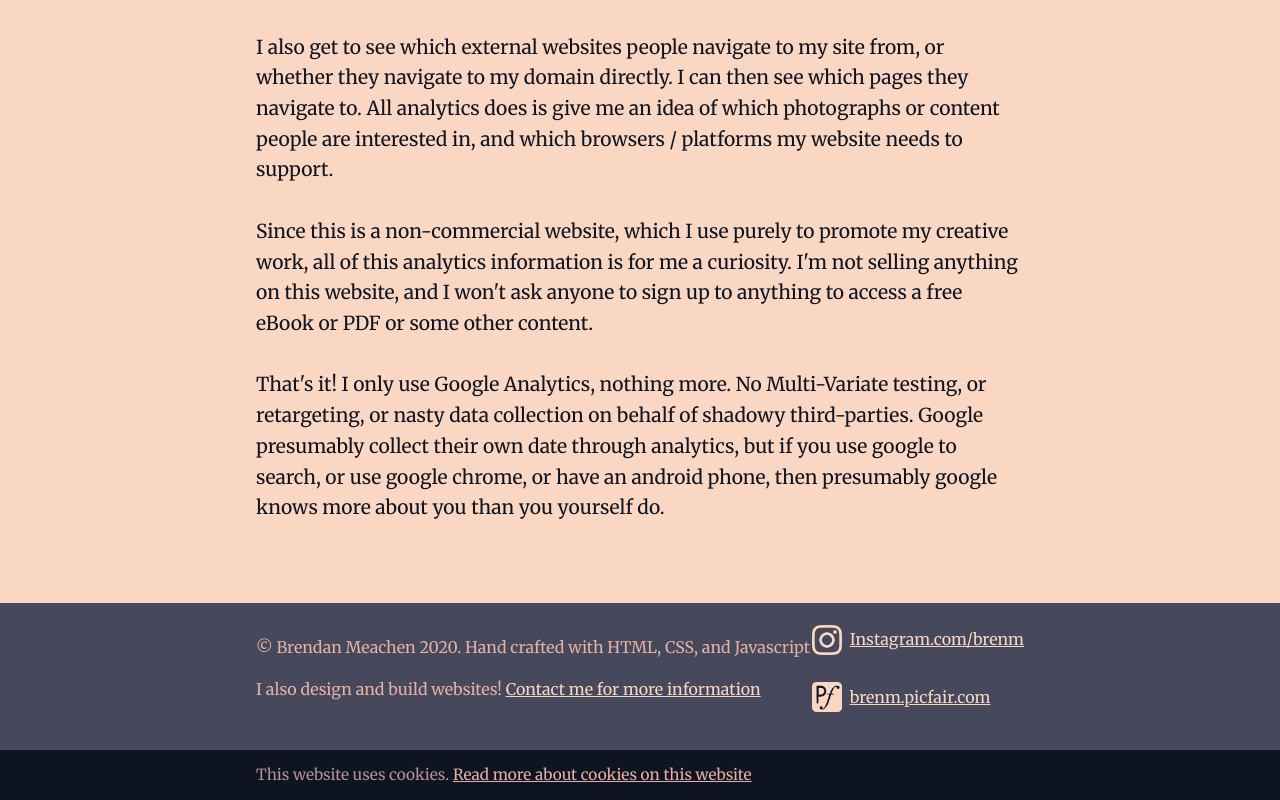
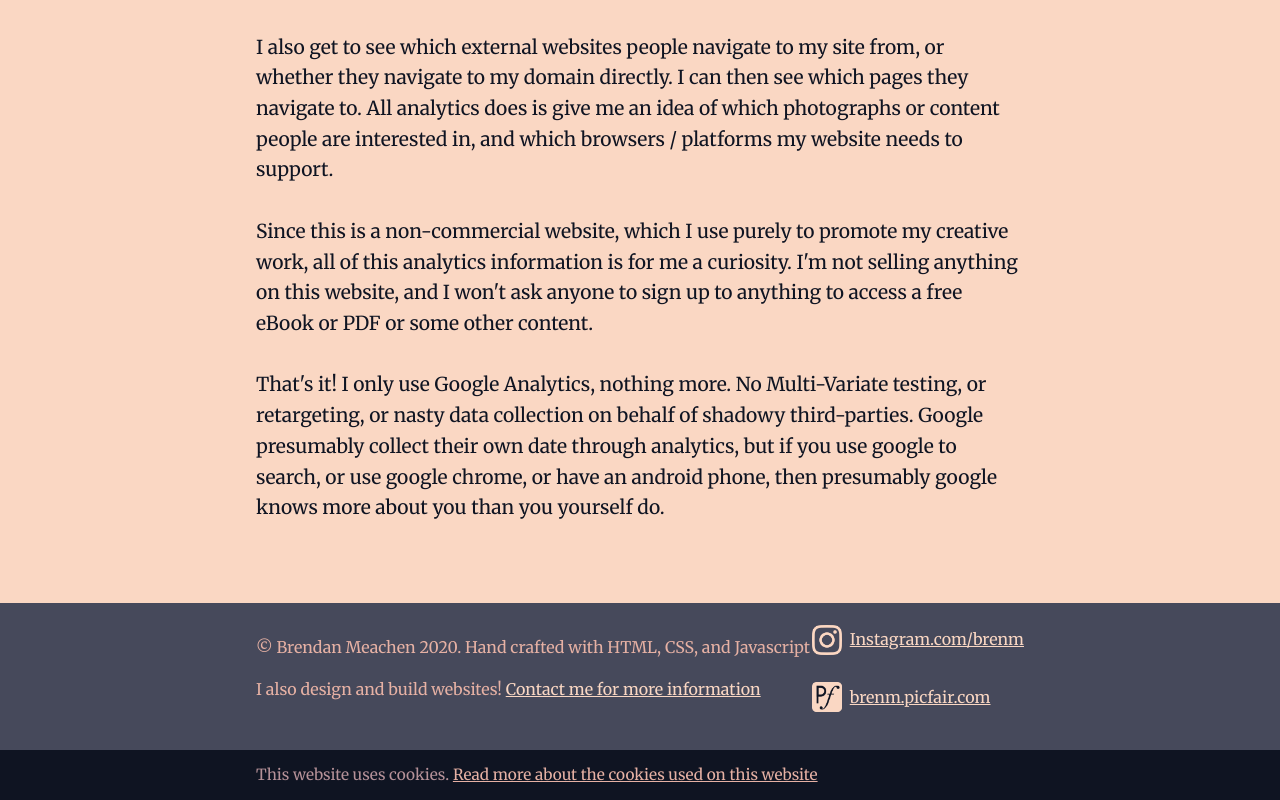
Before and after one commit to theopposablethumb/photography, a React (Create React App) app: page /cookies in a window 1280 px wide. Shown: the part 331-1131 px from the top of the page. Built offline with nearby package versions, Linux system fonts and the light colour scheme.

Commit message:
Content update. Also small bug with my date formatting
Somehow I forgot Saturdays exist. How did this happen? Saturdays are the best days!

```diff
--- a/src/components/blog/BlogList.js
+++ b/src/components/blog/BlogList.js
@@ -11,7 +11,7 @@ class Blog extends React.Component {
 
     formatDate(postDate) {
         const months = ['January', 'February', 'March', 'April', 'May', 'June', 'July', 'August', 'September', 'October', 'November', 'December'];
-        const days = ['Sunday', 'Monday', 'Tuesday', 'Wednesday', 'Thursday', 'Friday'];
+        const days = ['Sunday', 'Monday', 'Tuesday', 'Wednesday', 'Thursday', 'Friday', 'Saturday'];
 
         const date = new Date(postDate.replace(/-/g, '/'));
         const year = date.getFullYear();
--- a/src/components/static/Footer.js
+++ b/src/components/static/Footer.js
@@ -14,7 +14,7 @@ const Footer = () => {
                     <li className="pf"> <a href="https://brenm.picfair.com">brenm.picfair.com</a></li>
                 </ul>
             </footer>
-            <div className="cookie"><p>This website uses cookies. <Link to='/cookies'>Read more about cookies on this website</Link></p></div>
+            <div className="cookie"><p>This website uses cookies. <Link to='/cookies'>Read more about the cookies used on this website</Link></p></div>
         </>
     )
 }
--- a/src/components/static/Intro.js
+++ b/src/components/static/Intro.js
@@ -10,7 +10,7 @@ const Intro = () => {
 				<p>My name is Brendan and I am a photographer who enjoys world travel, meeting new people, and discovering new experiences.</p>
 				<p>Photography is my way of telling stories, and sharing not only how a place looks but also how it feels. I shoot digitally and use purely prime lenses, as I like the creative opportunities the constraints of a fixed focal length provides me. All of my photos are processed in Adobe Lightroom. With my editing I attempt to evoke the moods and emotions of a scene rather than simply just how it looks.</p>
 				<p>Travelling is so much more than the tourist trails, instagram selfie spots, and unattainable influencer lifestyles. I enjoy learning about different cultures and meeting new people, both fellow travelers or friendly locals. My photography is an attempt to observe daily life around the world, while staying respectful of peoples beliefs, homes, and places of work.</p>
-				<p>I've had my work featured <a href="https://www.picfair.com/blog/post/best-of-picfair-february-2020">in the best of PicFair for February 2020.</a></p>
+				<p>I've had my work featured in the best of PicFair for <a href="https://www.picfair.com/blog/post/best-of-picfair-february-2020">February 2020</a> and <a href="https://www.picfair.com/blog/post/best-of-picfair-march-2020">March 2020</a>.</p>
 			</article>
 		</div>
     )
```
